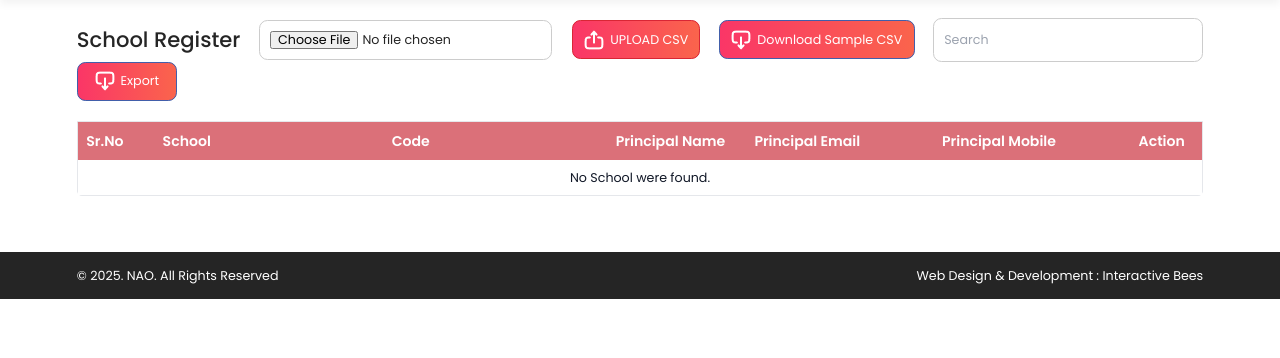
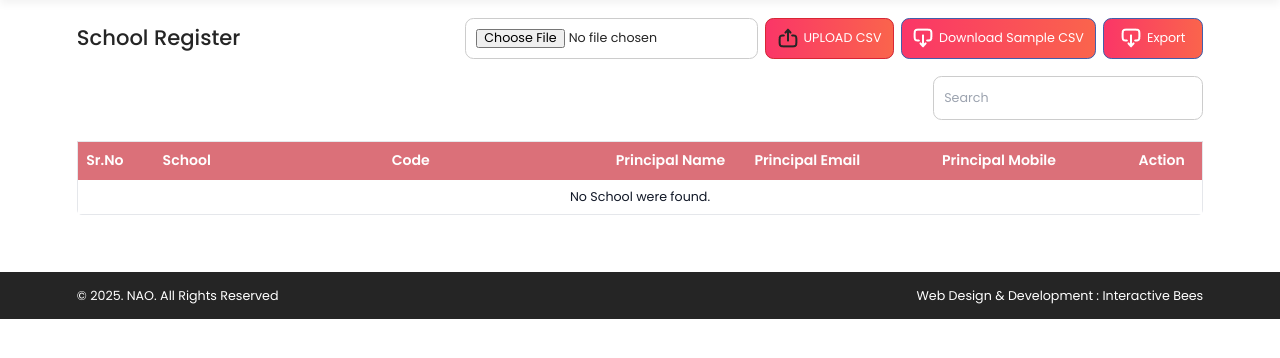
Before and after one commit to rohitInteractivebees/nao, a Laravel app: page /school_login in a window 1280 px wide. Shown: the part 63-421 px from the top of the page. Run offline with Laravel 10, Linux system fonts and the light colour scheme; a user stored in the database is signed in; data comes from the database, SQL or seed files in the repository; data that the repository does not hold is empty; style sheets or scripts are compiled from the project's sources; some libraries are stand-ins or nearby versions.

Commit message:
html changes

```diff
--- a/resources/views/livewire/admin/college-list.blade.php
+++ b/resources/views/livewire/admin/college-list.blade.php
@@ -1,36 +1,42 @@
 <div>
     <div class="pb-12">
         <div class="container">
-            <div class="items-center flex-wrap justify-between my-5 md:flex">
+            <div class="items-center flex-wrap gap-2 justify-between my-5 md:flex">
+                <div class="item d-flex ">
                     <div class="mb-0 sub-title">School Register</div>
+                </div>
+                <div class="item d-flex gap-2">
                     <form action="{{ route('school.upload.csv') }}" method="POST" enctype="multipart/form-data" id="csv-upload-form" class="student-upload-form">
                         @csrf
-                    <div class="items-center d-flex gap sm:justify-end">
+                        <div class="items-center d-flex sm:justify-end">
                             <div class="form-style mt-0">
                                 <input type="file" name="csv_file" required>
                             </div>
-                        <div class="links">
+                        </div>
+                    </form>
                     <button class="items-center common-btn admin-btn d-flex" type="submit">
                         <span class="reverse-pos"><img src="{{ asset('/assets/images/icon-download.png') }}" alt=""></span>
                         <span>Upload CSV</span>
                     </button>
-                        </div>
-                    </div>
-                </form>
                     <button class="items-center common-btn admin-btn d-flex common-btn-two" type="submit">
                         <span><img src="{{ asset('/assets/images/icon-download.png') }}" alt=""></span>
                         <a href="{{url('sampleCsv/School_Registration(Admin).csv')}}" download><span>Download Sample CSV</span></a>
                     </button>
-                 <div class=" md:mt-0">
-                    <input type="text" wire:model.debounce.500ms="search" placeholder="Search " class="form-control" style="border: 1px solid #ccc !important;">
-                </div>
                      <button class="items-center common-btn admin-btn d-flex common-btn-two md:mt-0 " type="submit">
                         <span><img src="{{ asset('/assets/images/icon-download.png') }}" alt=""></span>
                         <a href="{{ route('admin.export.school') }}" download><span>Export</span></a>
                     </button>
-
                 </div>
             </div>
+            <div class="items-center flex-wrap gap-2 justify-end my-5 md:flex">
+                <div class=" md:mt-0">
+                <input type="text" wire:model.debounce.500ms="search" placeholder="Search " class="form-control" style="border: 1px solid #ccc !important;">
+                </div>
+            </div>
+        </div>
+
+
+
         <div class="mx-auto max-w-7xl">
             <div class="overflow-hidden bg-white">
                 <div class="">
```
Also changed, not shown: resources/views/livewire/admin/instute-list-all.blade.php (+9 -13 lines), resources/views/livewire/admin/instute-list.blade.php (+6 -7 lines), resources/views/livewire/admin/student-list-admin.blade.php (+10 -8 lines), resources/views/livewire/admin/tests/test-list.blade.php (+7 -10 lines), resources/views/livewire/question/qusetion-list.blade.php (+8 -5 lines). Lines whose indentation alone changed are shown as unchanged.
